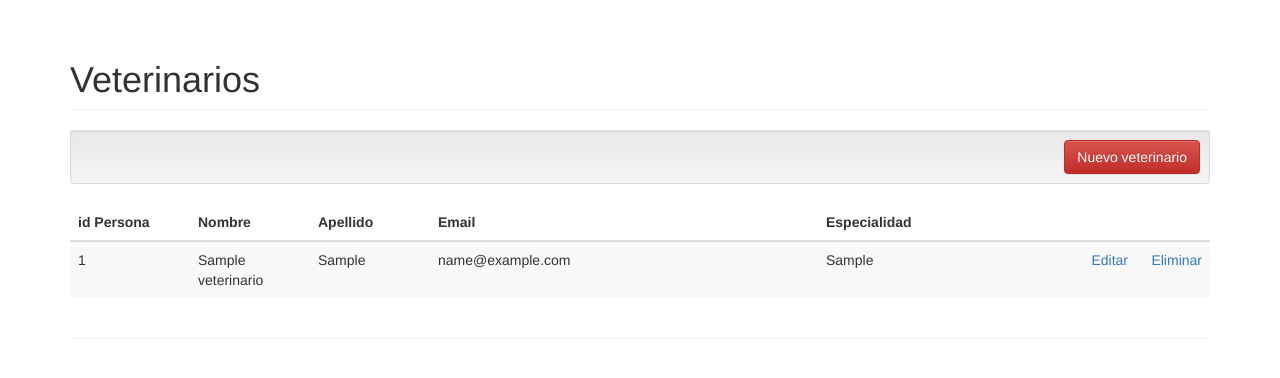
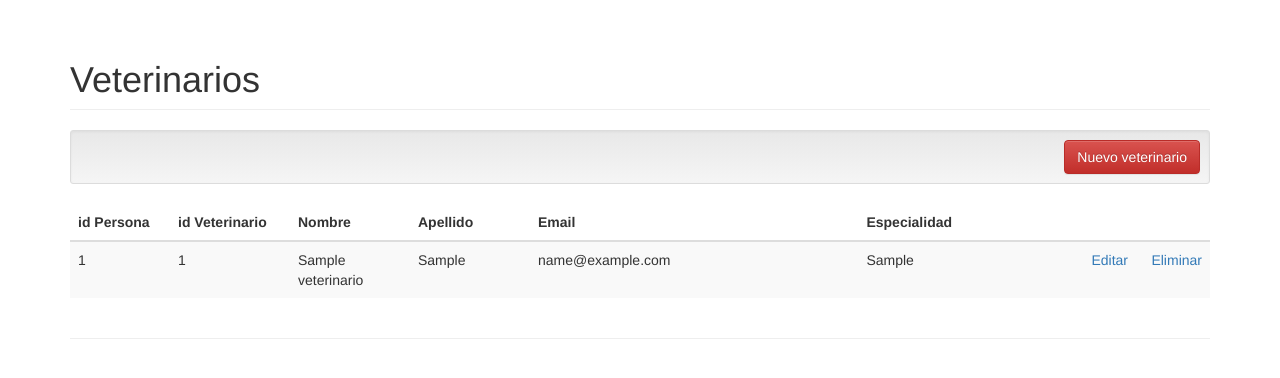
Before and after one commit to EdwinB5/PetClinic-UMD, a PHP site: page /index_1.php in a window 1280 px wide. Shown: the part 51-429 px from the top of the page. Run offline with PHP 8.4, Linux system fonts and the light colour scheme; tables that the repository leaves empty or names only in its code hold one stand-in row (values such as "Sample post"); some libraries are stand-ins or nearby versions.

Commit message:
Update veterinario.php
Se modifica la vista del veterinario en las tablas

```diff
--- a/view/veterinario/veterinario.php
+++ b/view/veterinario/veterinario.php
@@ -7,11 +7,12 @@
 <table class="table table-striped">
     <thead>
         <tr>
-            <th style="width:120px;">id Persona</th>
+            <th style="width:100px;">id Persona</th>
+            <th style="width:120px;">id Veterinario</th>
             <th style="width:120px;">Nombre</th>
             <th style="width:120px;">Apellido</th>
             <th>Email</th>
-            <th>Especialidad</th>
+            <th style="width:225px;">Especialidad</th>
             <th style="width:60px;"></th>
             <th style="width:60px;"></th>
         </tr>
@@ -20,6 +21,7 @@
     <?php foreach($this->model->Listar() as $r): ?>
         <tr>
             <td><?php echo $r->id_persona; ?></td>
+            <td><?php echo $r->id_veterinario; ?></td>
             <td><?php echo $r->nombre; ?></td>
             <td><?php echo $r->apellido; ?></td>
             <td><?php echo $r->email; ?></td>
```
